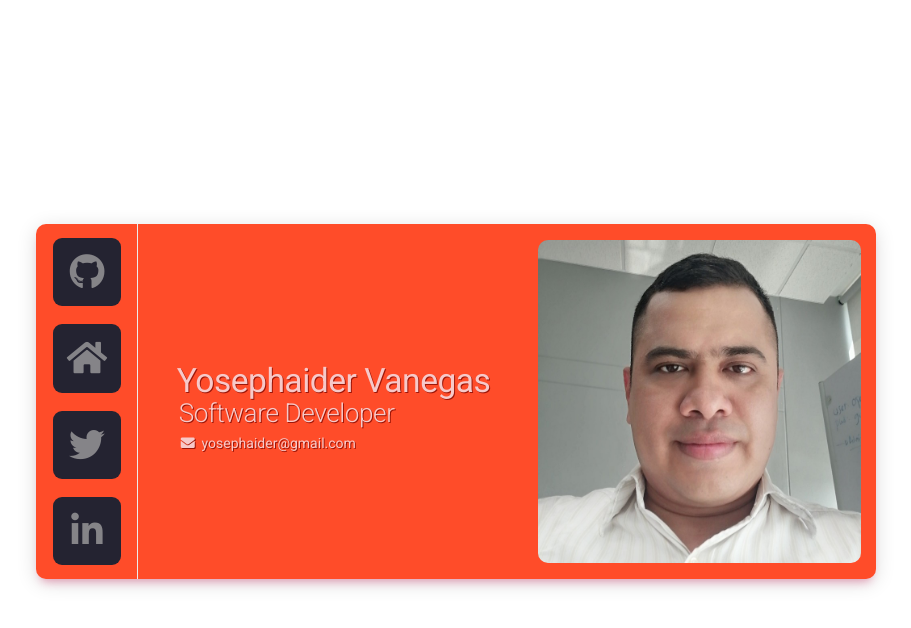
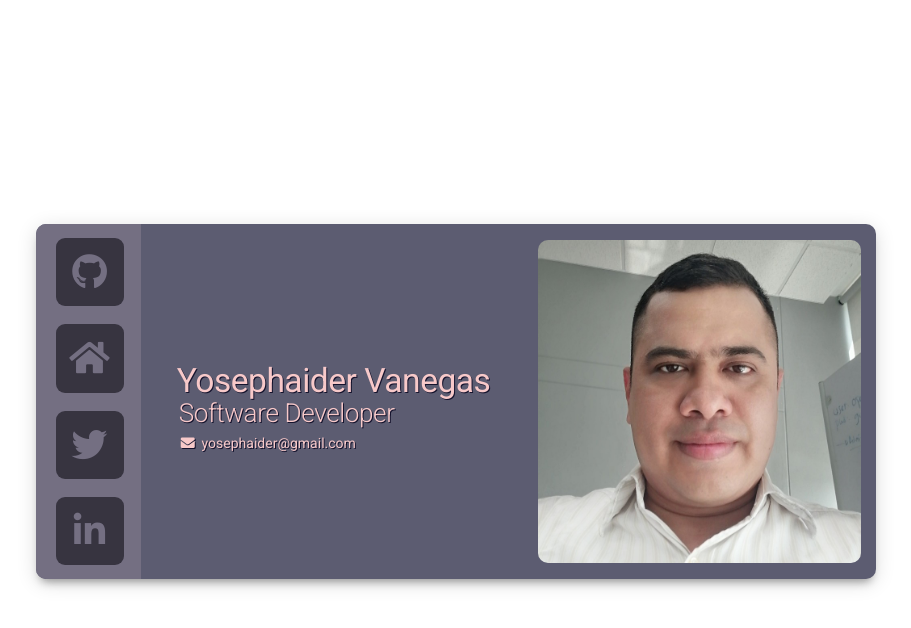
Before and after one commit to yosephaider/yosephaider.github.io, a PHP site: page / in a window 1280 px wide. Shown: the top 628 px of the page, without its empty margins (184-1095 px from the left). Run offline with PHP 8.4, Linux system fonts and the light colour scheme; some libraries are stand-ins or nearby versions.

Commit message:
modific style

```diff
--- a/css/style.css
+++ b/css/style.css
@@ -110,7 +110,7 @@ h2 {
   bottom: 50.5%;
   margin: 0;
   font-weight: bolder;
-  text-shadow: #9d1709 1px 1px 0;
+  text-shadow: #15132d 1px 1px 0;
 }
 
 #home header > p {
@@ -120,7 +120,7 @@ h2 {
   font-size: 1.4em;
   letter-spacing: -0.015em;
   margin-top: 0;
-  text-shadow: #9d1709 1px 1px 0;
+  text-shadow: #15132d 1px 1px 0;
 }
 
 #home header > span {
@@ -131,25 +131,24 @@ h2 {
   line-height: 1.6em;
   margin-top: 0;
   font-weight: 400;
-  text-shadow: #9d1709 1px 1px 0;
+  text-shadow: #15132d 1px 1px 0;
 }
 
 #home .menu-left {
-  background-color: transparent;
-  width: 12%;
+  background-color: #746f82;
+  width: 12.5%;
   text-align: center;
   height: 100%;
   border-radius: 10px 0 0 10px;
   display: flex;
   flex-direction: column;
   justify-content: center;
-  border-right: 1px solid #ececec;
   margin: 3px 0;
 }
 
 .menu-left a {
   font-size: 2.4em;
-  color: #858488;
+  color: #746f82;
   position: relative;
   display: block;
   line-height: 1.52em;
@@ -160,11 +159,11 @@ h2 {
   -o-transition: opacity 0.25s ease-in-out;
   -ms-transition: opacity 0.25s ease-in-out;
   transition: opacity 0.25s ease-in-out;
-  background-color: #242331 !important;
+  background-color: #373440 !important;
   border-radius: 9px;
   margin: 9px 10px;
   width: 68px;
-  left: 7px
+  left: 9.5px
 }
 
 .menu-left a:before {
@@ -235,8 +234,8 @@ article:last-child {
 
 .panel {
   position: relative;
-  background: #ff4c29 !important;
-  box-shadow: 0 4px 20px 0 rgba(0, 0, 0, .14), 0 7px 10px -5px rgba(233, 30, 99, .4);
+  background: #5c5c71 !important;
+  box-shadow: 0 4px 20px 0 rgba(0, 0, 0, .14), 0 7px 10px -5px rgba(4, 4, 4, 0.4);
 }
 
 .panel:before,
```
